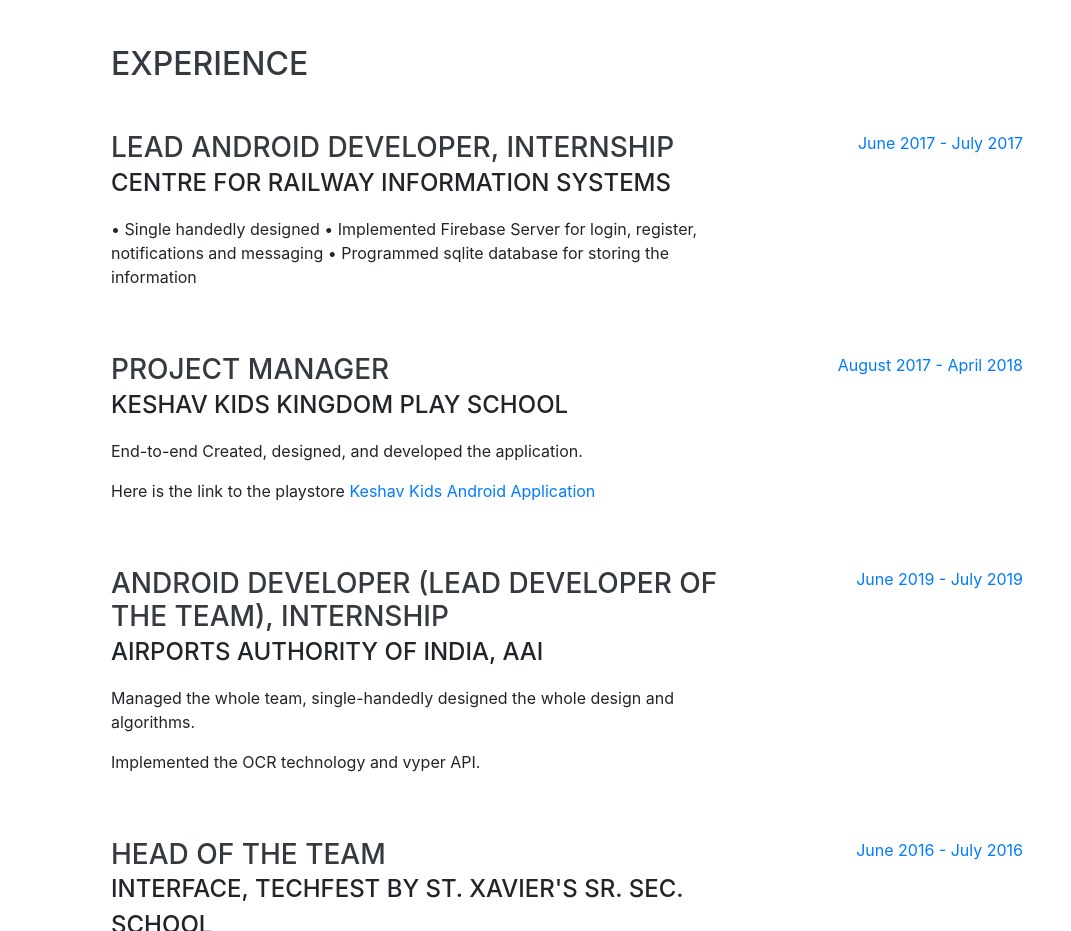
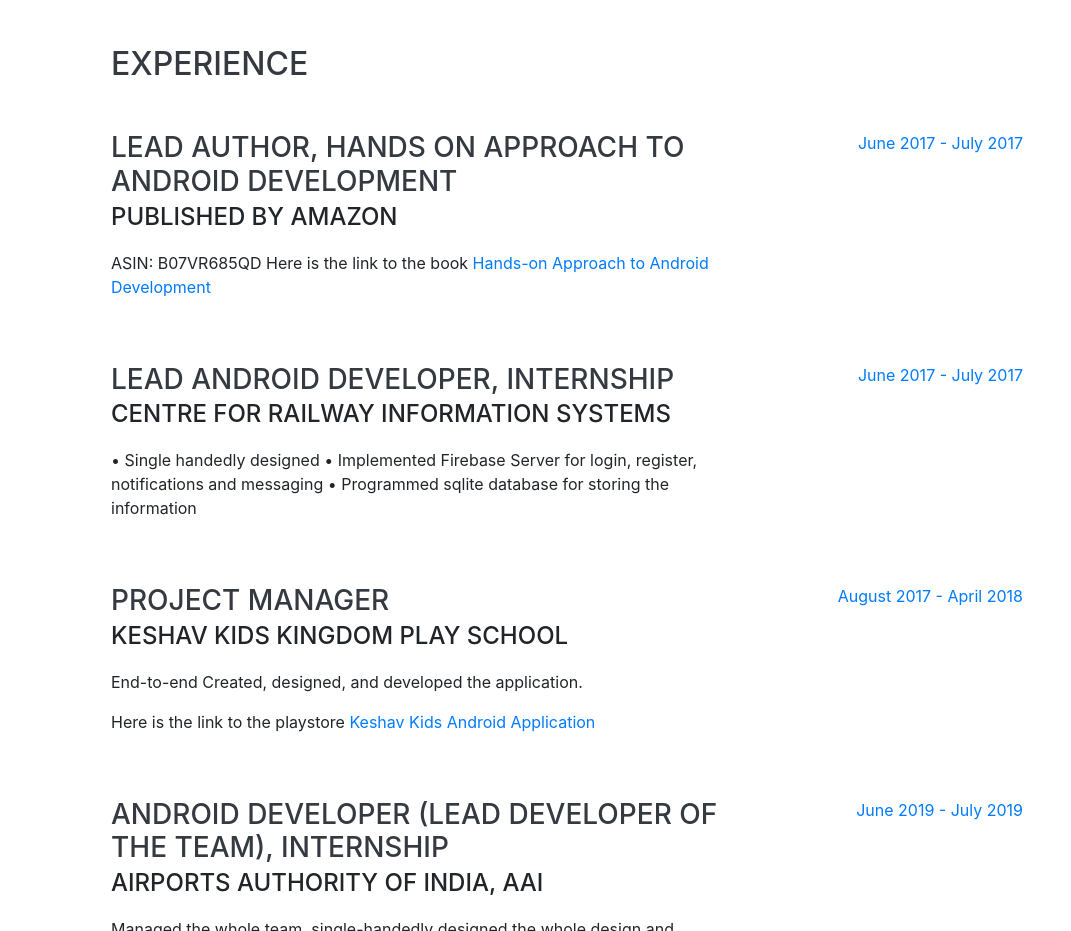
Before and after one commit to garvitchugh98/My-portoflio, a website with bundled scripts: page index.html in a window 1280 px wide. Shown: the part 804-1735 px from the top of the page, without its empty margins (209-1280 px from the left). Built offline with nearby package versions, Linux system fonts and the light colour scheme; a web font is replaced by a local one.

Commit message:
Update index.html

```diff
--- a/index.html
+++ b/index.html
@@ -103,6 +103,21 @@
     <section class="resume-section p-3 p-lg-5 d-flex justify-content-center" id="experience">
       <div class="w-100">
         <h2 class="mb-5">Experience</h2>
+
+	  <div class="resume-item d-flex flex-column flex-md-row justify-content-between mb-5">
+          <div class="resume-content">
+            <h3 class="mb-0">Lead Author, Hands On Approach to Android Development</h3>
+            <div class="subheading mb-3">Published by Amazon</div>
+            <p>		ASIN: B07VR685QD
+Here is the link to the book <a href="https://www.amazon.in/dp/B07VR685QD/ref=cm_sw_em_r_mt_dp_U_4YQuDb8DTZSF5"> Hands-on Approach to Android Development</a>
+</p>
+          </div>
+          <div class="resume-date text-md-right">
+            <span class="text-primary">June 2017 - July 2017</span>
+          </div>
+        </div>
+
+
 
         <div class="resume-item d-flex flex-column flex-md-row justify-content-between mb-5">
           <div class="resume-content">
```
